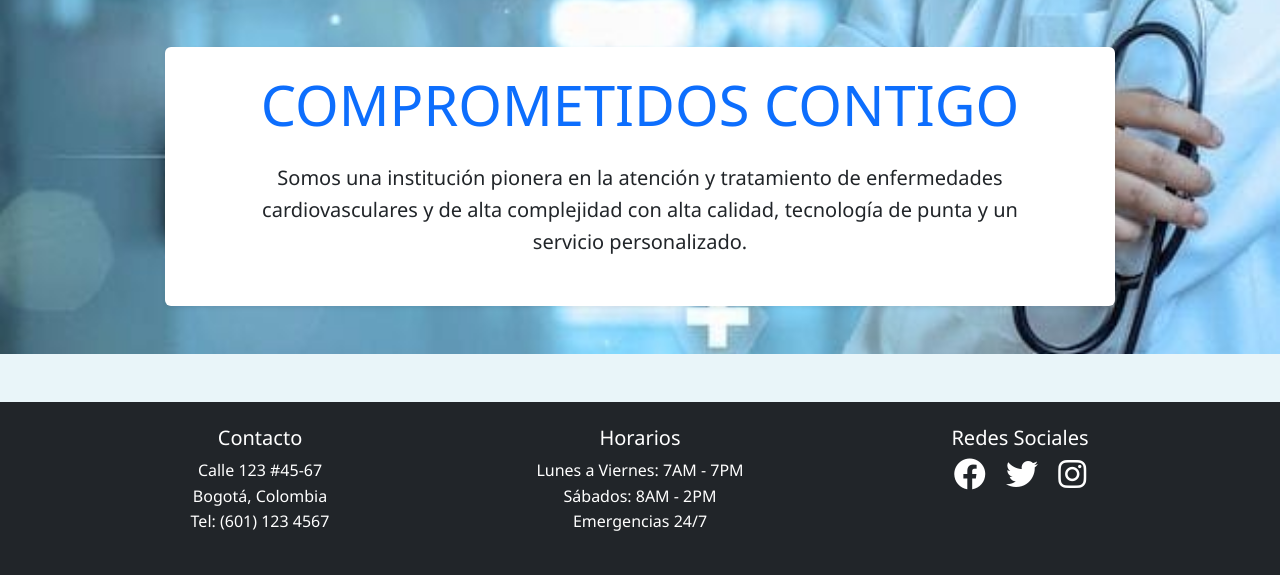
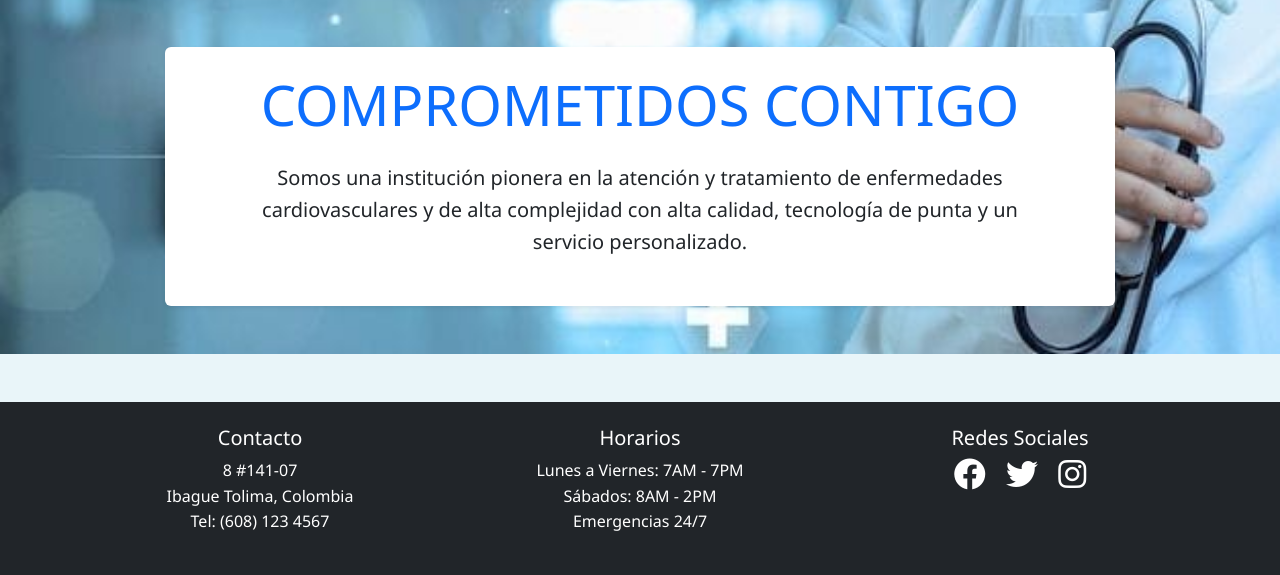
Before and after one commit to RACIEL81/HiperSalud, a Flask app: page / in a window 1280 px wide. Shown: the part 741-1316 px from the top of the page. Run offline with Flask 3, Linux system fonts and the light colour scheme.

Commit message:
Update base.html
Signed-off-by: RACIEL81 <98654451+RACIEL81@users.noreply.github.com>

```diff
--- a/templates/base.html
+++ b/templates/base.html
@@ -12,7 +12,7 @@
     <!-- Barra de navegación -->
     <nav class="navbar navbar-expand-lg navbar-dark bg-primary fixed-top">
         <div class="container">
-            <a class="navbar-brand" href="/">HiperSalud IPS</a>
+            <a class="navbar-brand" href="/">HiperSalud Latir</a>
             <button class="navbar-toggler" type="button" data-bs-toggle="collapse" data-bs-target="#navbarNav">
                 <span class="navbar-toggler-icon"></span>
             </button>
@@ -35,7 +35,7 @@
             <div class="row">
                 <div class="col-md-4 text-center">
                     <h5>Contacto</h5>
-                    <p>Calle 123 #45-67<br>Bogotá, Colombia<br>Tel: (601) 123 4567</p>
+                    <p>8 #141-07<br> Ibague Tolima, Colombia<br>Tel: (608) 123 4567</p>
                 </div>
                 <div class="col-md-4 text-center">
                     <h5>Horarios</h5>
```
